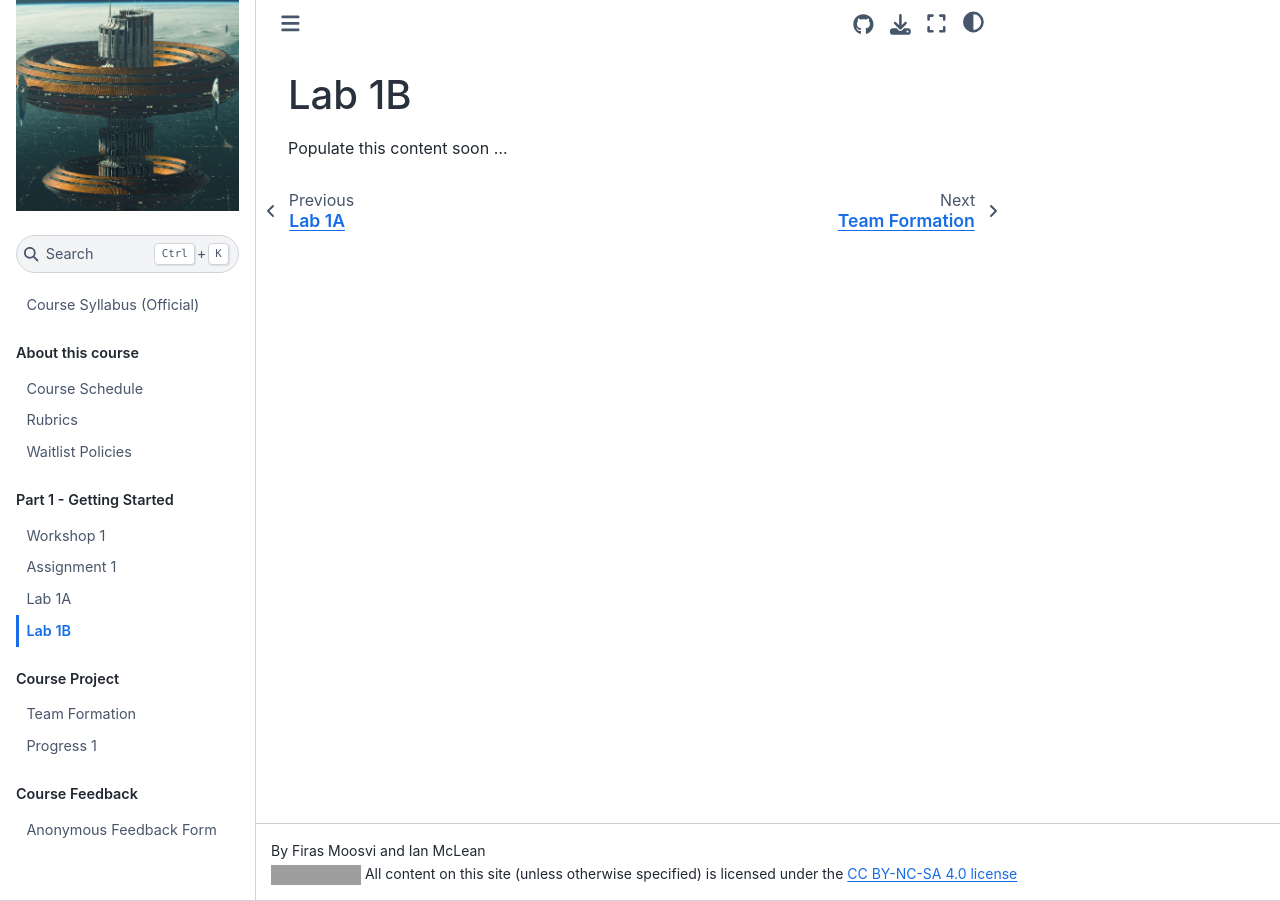
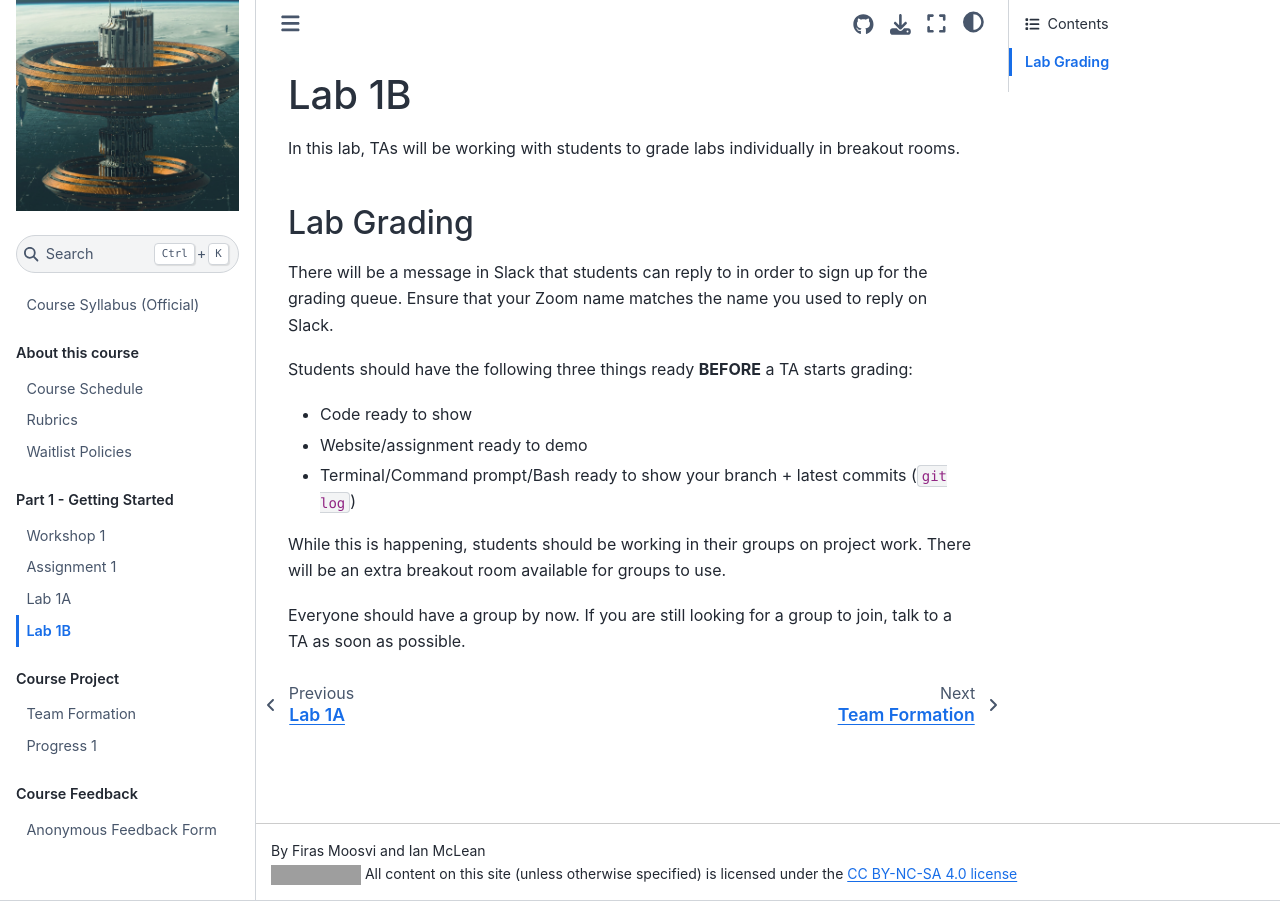
Before and after one commit to UBC-CS/cpsc455, a Jupyter Book: the page built from notes/part01/lab01B.md, in a window 1280 px wide. Built offline with Jupyter Book 1.0.4 settings and Sphinx 7.4.7 and the Sphinx Book theme 1.1.4, drawn with Linux system fonts in a browser that asks for light colours; grey boxes are pictures that could not be loaded.

Commit message:
add first draft of lab01B

```diff
--- a/notes/part01/lab01B.md
+++ b/notes/part01/lab01B.md
@@ -1,3 +1,17 @@
 # Lab 1B
 
-Populate this content soon ...
+In this lab, TAs will be working with students to grade labs individually in breakout rooms.
+
+## Lab Grading
+
+There will be a message in Slack that students can reply to in order to sign up for the grading queue. Ensure that your Zoom name matches the name you used to reply on Slack.
+
+Students should have the following three things ready **BEFORE** a TA starts grading:
+
+- Code ready to show
+- Website/assignment ready to demo
+- Terminal/Command prompt/Bash ready to show your branch + latest commits (`git log`)
+
+While this is happening, students should be working in their groups on project work. There will be an extra breakout room available for groups to use.
+
+Everyone should have a group by now. If you are still looking for a group to join, talk to a TA as soon as possible.
```
